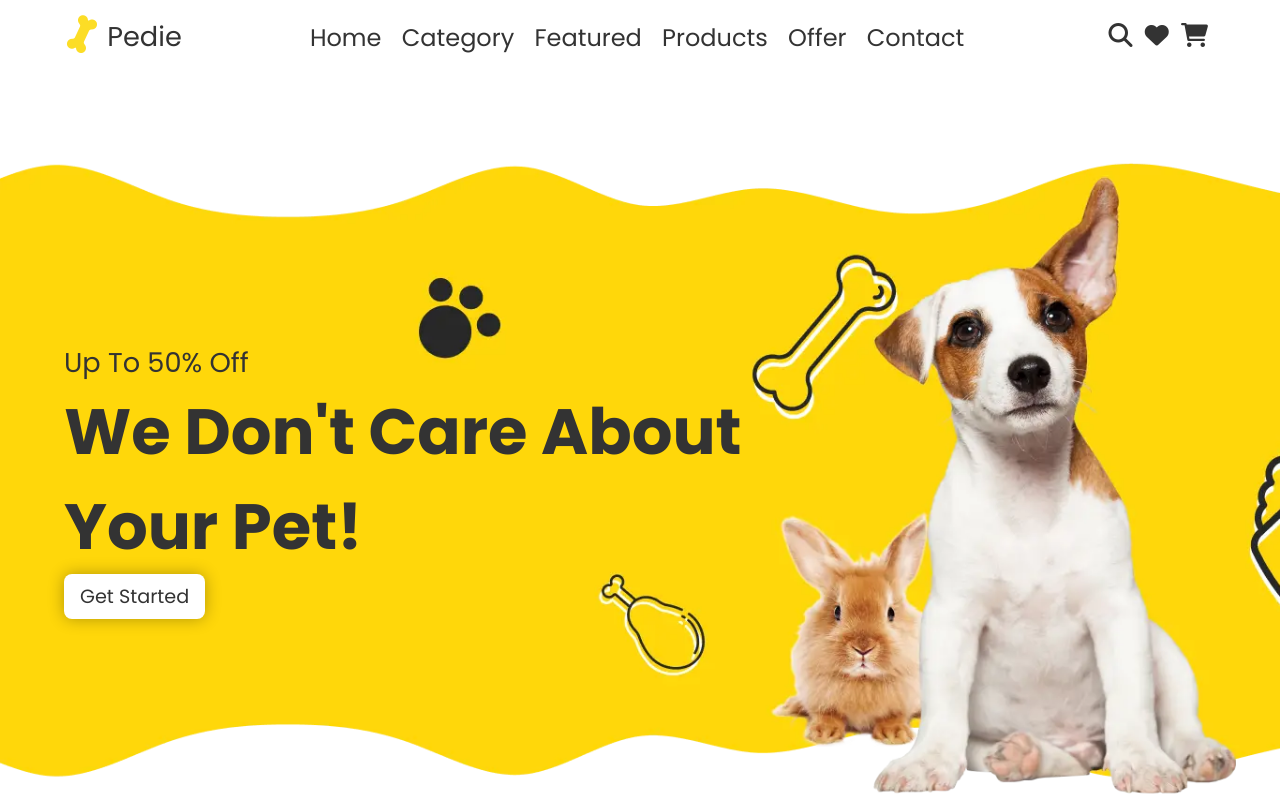
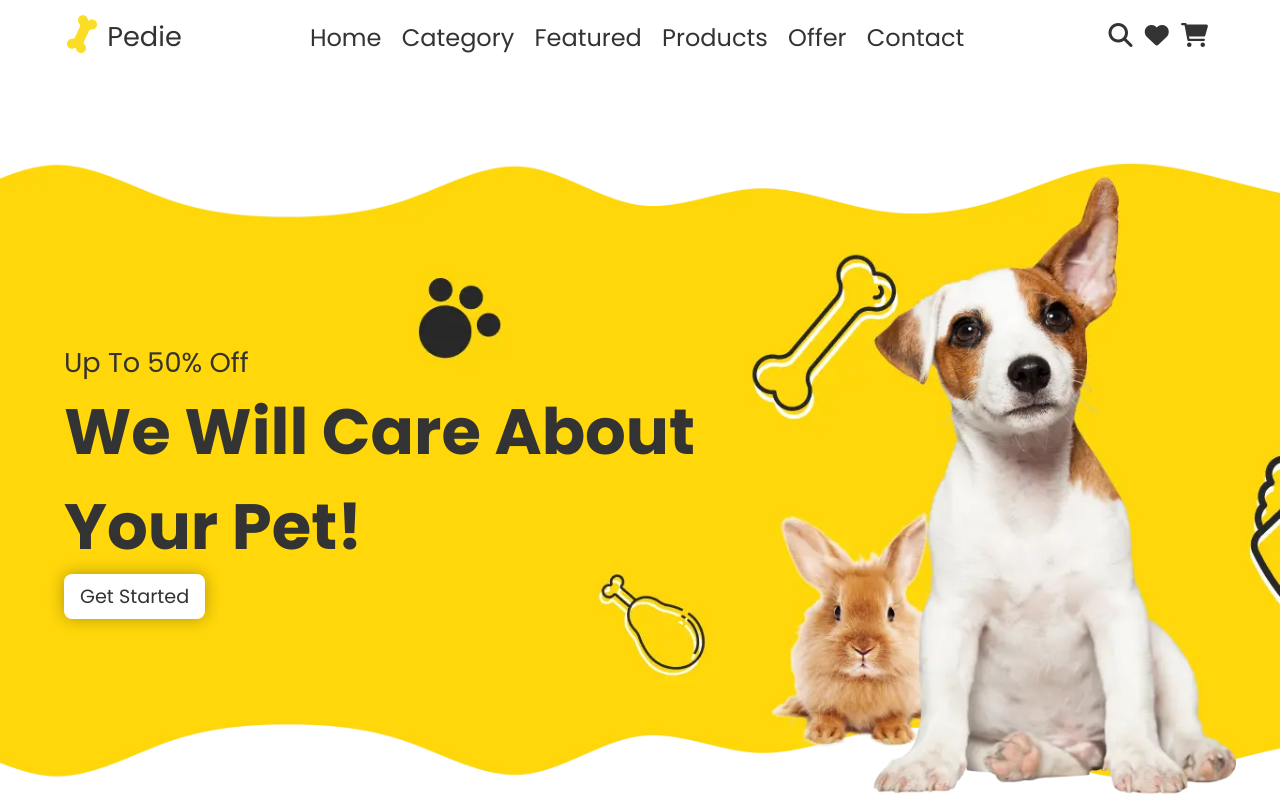
Before and after one commit to Hayko3991/Project-3-AITC, a plain HTML site: page index.html in a window 1280 px wide. Shown: the top 800 px of the page. Drawn offline with Linux system fonts and the light colour scheme.

Commit message:
we will care

```diff
--- a/index.html
+++ b/index.html
@@ -39,7 +39,7 @@
     <section class="home">
         <div class="content">
             <span>up to 50% off</span>
-            <h1>we don't care about <br> your pet!</h1>
+            <h1>we will care about <br> your pet!</h1>
             <a href="#" class="btn">get started</a>
         </div>
     </section>
```
